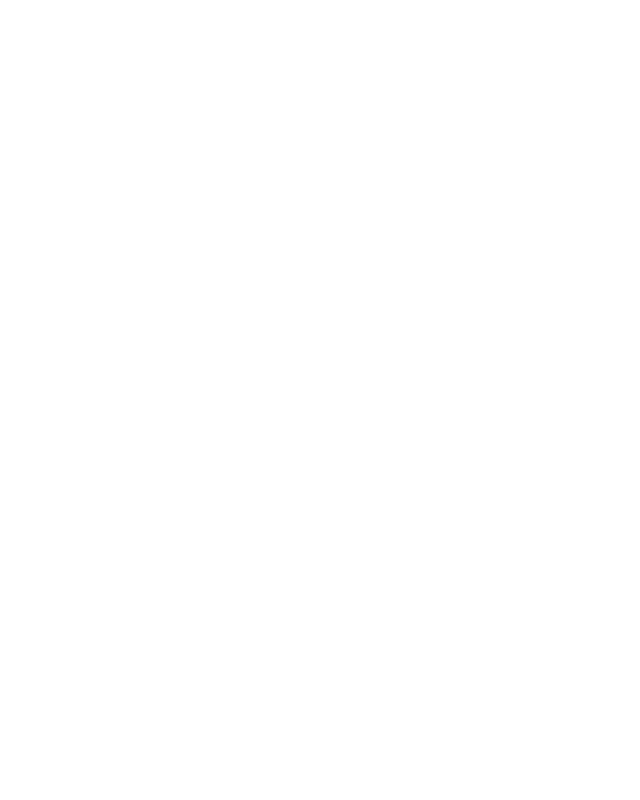
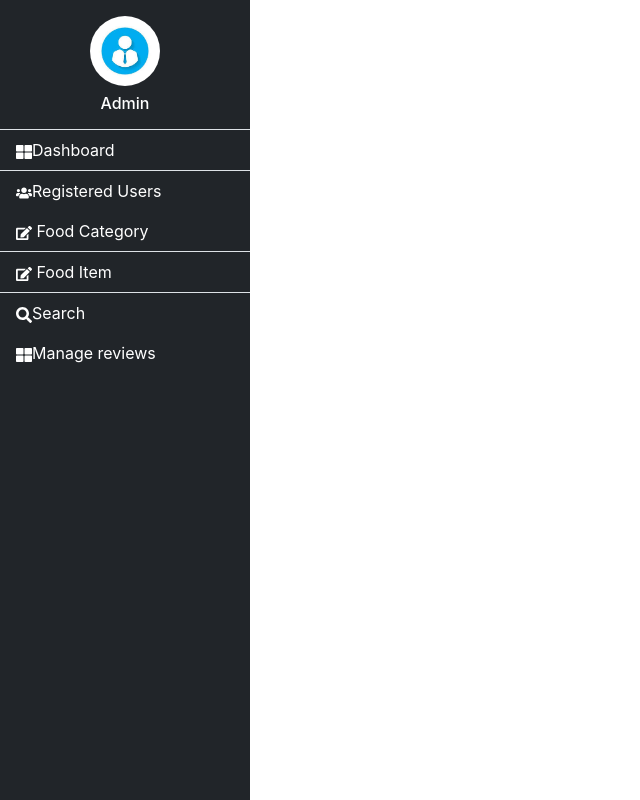
Before and after one commit to Keerthan-17/FoodOrderingSystem, a React (Create React App) app in the folder frontend/: page /admin-dashboard in a window 1280 px wide. Before the commit this address had no page. Shown: the whole page, without its empty margins (0-640 px from the left). Built offline with nearby package versions, Linux system fonts and the light colour scheme.

Commit message:
Add AdminDashboard and AdminSidebar components with routing; include admin styles. - added toogle menu for food category and food items.

```diff
--- a/frontend/src/App.js
+++ b/frontend/src/App.js
@@ -1,6 +1,7 @@
 import {BrowserRouter, Routes, Route} from 'react-router-dom';
 import Home from './pages/Home';
 import AdminLogin from './pages/AdminLogin';
+import AdminDashboard from './pages/AdminDashboard';
 
 function App() {
   return (
@@ -8,6 +9,7 @@
       <Routes>
         <Route path='/' element={<Home/>}></Route>
         <Route path='/admin-login' element={<AdminLogin/>}></Route>
+        <Route path='/admin-dashboard' element={<AdminDashboard/>}></Route>
       </Routes>
     </BrowserRouter>
   );
--- /dev/null
+++ b/frontend/src/components/AdminSidebar.js
@@ -0,0 +1,81 @@
+import React, { useState } from 'react'
+import '../styles/admin.css'
+import { Link } from 'react-router-dom'
+import { FaEdit, FaSearch, FaThLarge, FaUsers } from 'react-icons/fa'
+const AdminSidebar = () => {
+
+  const [openMenus, setOpenMenus] = useState({
+    category: false,
+    food: false,
+    orders: false
+  })
+
+  const toogleMenu = (menu) => {
+    setOpenMenus((prev) => ({...prev, [menu]:!prev[menu]}));
+  }
+
+  return (
+    <div className='bg-dark text-white sidebar'>
+      <div className='text-center p-3 border-bottom'>
+        <img src='/images/admin.jfif' alt='admin icon' width= '70' className='img-fluid rounded-circle mb-2'></img>
+        <h6 className='mb-0'>Admin</h6>
+      </div>
+
+      <div className='list-group list-group-flush'>
+        <Link className='list-group-item list-group-item-action bg-dark text-white'>
+          <FaThLarge/>Dashboard
+        </Link>
+
+      <div className='list-group list-group-flush'>
+        <Link className='list-group-item list-group-item-action bg-dark text-white'>
+         <FaUsers/>Registered Users
+        </Link>
+      </div>
+
+      <button onClick={() => toogleMenu('category')} className='list-group-item list-group-item-action bg-dark text-white'>
+        <FaEdit/> Food Category
+      </button>
+      {openMenus.category &&(
+        <div className='ps-4'>
+          <Link className='list-group-item list-group-item-action bg-dark text-white'>
+          Add Category
+          </Link>
+
+          <Link className='list-group-item list-group-item-action bg-dark text-white'>
+          Manage Category
+          </Link>
+        </div>
+      )}
+
+      <button onClick={() => toogleMenu('food')} className='list-group-item list-group-item-action bg-dark text-white'>
+        <FaEdit/> Food Item
+      </button>
+        {openMenus.food &&(
+          <div className='ps-4'>
+            <Link className='list-group-item list-group-item-action bg-dark text-white'>
+            Add Food Item
+            </Link>
+
+            <Link className='list-group-item list-group-item-action bg-dark text-white'>
+            Manage Food Item
+            </Link>
+          </div>
+        )}
+
+        <div className='list-group list-group-flush'>
+          <Link className='list-group-item list-group-item-action bg-dark text-white'>
+          <FaSearch/>Search
+          </Link>
+        </div>
+        <div className='list-group list-group-flush'>
+          <Link className='list-group-item list-group-item-action bg-dark text-white'>
+          <FaThLarge/>Manage reviews
+          </Link>
+        </div>
+      </div>
+
+    </div>
+  )
+}
+
+export default AdminSidebar
--- /dev/null
+++ b/frontend/src/pages/AdminDashboard.js
@@ -0,0 +1,10 @@
+import React from 'react'
+import AdminSidebar from '../components/AdminSidebar'
+
+const AdminDashboard = () => {
+  return (
+    <AdminSidebar/>
+  )
+}
+
+export default AdminDashboard
--- a/frontend/src/styles/admin.css
+++ b/frontend/src/styles/admin.css
@@ -2,3 +2,17 @@
   position: relative;
   top: -2px;
 }
+
+.sidebar{
+  width: 250px;
+  height: 100vh;
+  position: fixed;
+  top: 0;
+  left: 0;
+}
+
+.list-group-item:hover{
+  background-color: #1a1a1a !important;
+  color: yellow !important;
+
+}
```
Also changed, not shown: frontend/public/images/admin.jfif (added).
